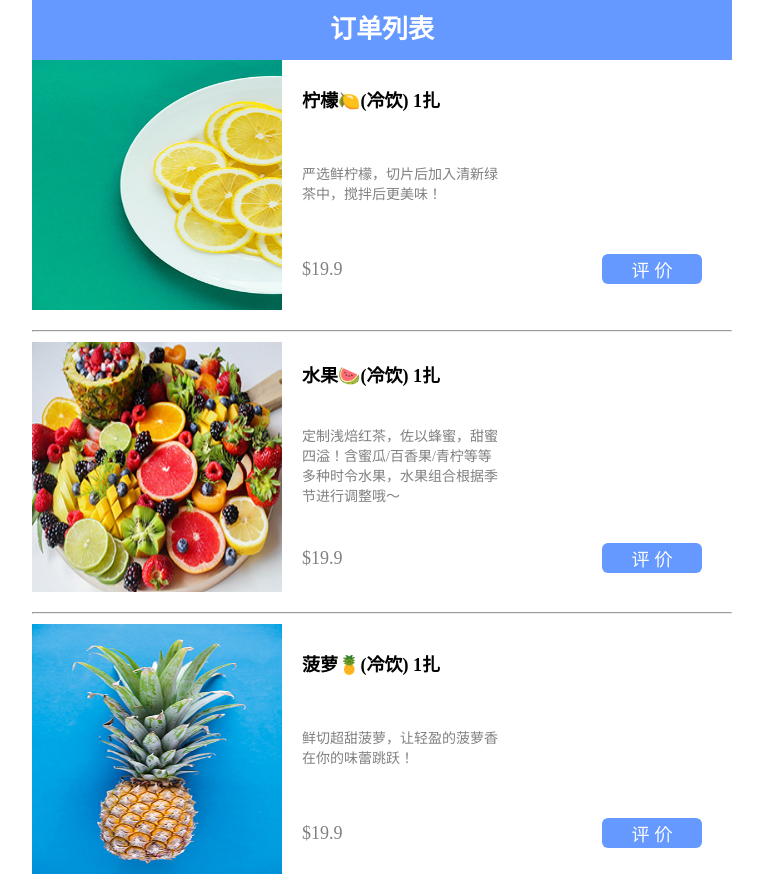
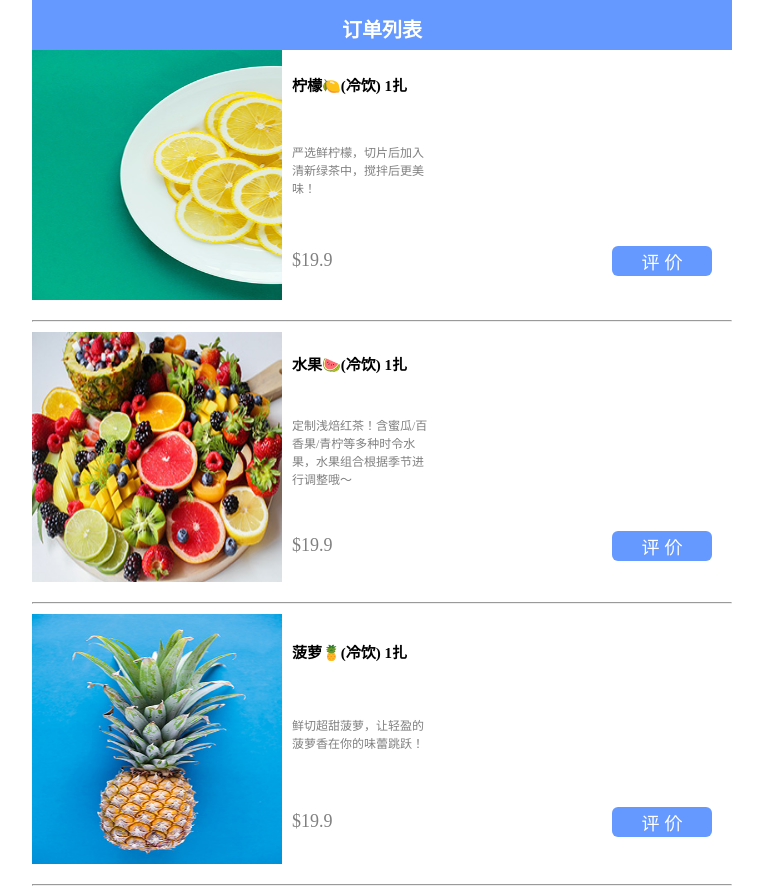
Before and after one commit to xiamo12/react_demo, a React app: page / in a window 1280 px wide. Shown: the top 889 px of the page, without its empty margins (258-1021 px from the left). Built offline with nearby package versions, Linux system fonts and the light colour scheme.

Commit message:
修改样式布局，使之适配更多移动设备

```diff
--- a/public/mock/orders.json
+++ b/public/mock/orders.json
@@ -8,7 +8,7 @@
 },{
 	"id":2,
 	"product": "水果🍉(冷饮) 1扎",
-	"shop": "定制浅焙红茶，佐以蜂蜜，甜蜜四溢！含蜜瓜/百香果/青柠等等多种时令水果，水果组合根据季节进行调整哦～",
+	"shop": "定制浅焙红茶！含蜜瓜/百香果/青柠等多种时令水果，水果组合根据季节进行调整哦～",
 	"picture": "images/综合水果.jpg",
 	"price":"$19.9",
 	"ifCommented": false
--- a/src/components/OrderItem/style.css
+++ b/src/components/OrderItem/style.css
@@ -14,7 +14,7 @@ html{
 
 }
 .orderItem:first-child{
-	margin-top: 50px;
+	margin-top: 4rem;
 }
 
 .bottom_line{
@@ -23,7 +23,7 @@ html{
 }
 
 .orderItem__picContainer{
-	margin-bottom: 1rem;
+	margin-bottom: 0.5rem;
 	width: 30vw;
 	height: 30vw;
 }
@@ -34,18 +34,18 @@ html{
 .orderItem__content{
 	flex-grow: 1;
 	height: 30vw;
-	padding: 0 2rem;
+	padding: 0 1rem;
 	display: flex;
 	flex-direction: column;
 	justify-content: space-around;
 }
 .orderItem__product{
-	font-size: 1.8rem;
+	font-size: 1.5rem;
 	font-weight: bold;
 }
 .orderItem__shop{
-	width: 200px;
-	font-size: 1.4rem;
+	width: 14rem;
+	font-size: 1.2rem;
 	color: grey;
 }
 .orderItem__detail{
@@ -59,8 +59,8 @@ html{
 	color: grey;
 }
 .orderItem__btn{
-	width: 8rem;
-	height: 3rem;
+	width: 6rem;
+	height: 2.3rem;
 	text-align: center;
 	color: #fff;
 	border: 0;
@@ -75,7 +75,7 @@ html{
 	background-color: grey;
 }
 .OrderItem__commentContainer{
-	margin-right: 1rem;
+	margin-right: 0.8rem;
 	font-size: 30px;
 }
 .OrderItem__comment{
--- a/src/components/OrderList/index.js
+++ b/src/components/OrderList/index.js
@@ -10,7 +10,7 @@ class OrderList extends Component{
 		};
 	}
 	componentDidMount(){//组件挂载完毕之后执行该函数，把传进来的数据赋予给this.state.data
-		fetch("./mock/orders.json").then(res => {
+		fetch("/mock/orders.json").then(res => {
 			if(res.ok) {
 				res.json().then(data => {
 					this.setState({
--- a/src/components/header/style.css
+++ b/src/components/header/style.css
@@ -4,11 +4,11 @@
 	top: 0;
 	left: 0;
 	right: 0;
-	margin: 0 1.55rem;
-	height: 40px;
+	margin: 0 1.35rem;
+	height: 3rem;
 	line-height: 40px;
 	font-weight: bold;
-	font-size: 26px;
+	font-size: 2rem;
 	text-align: center;
 	padding: 10px 10px;
 	background-color: #69f;
```
Also changed, not shown: build/asset-manifest.json, build/index.html, build/service-worker.js, 6 other files.
